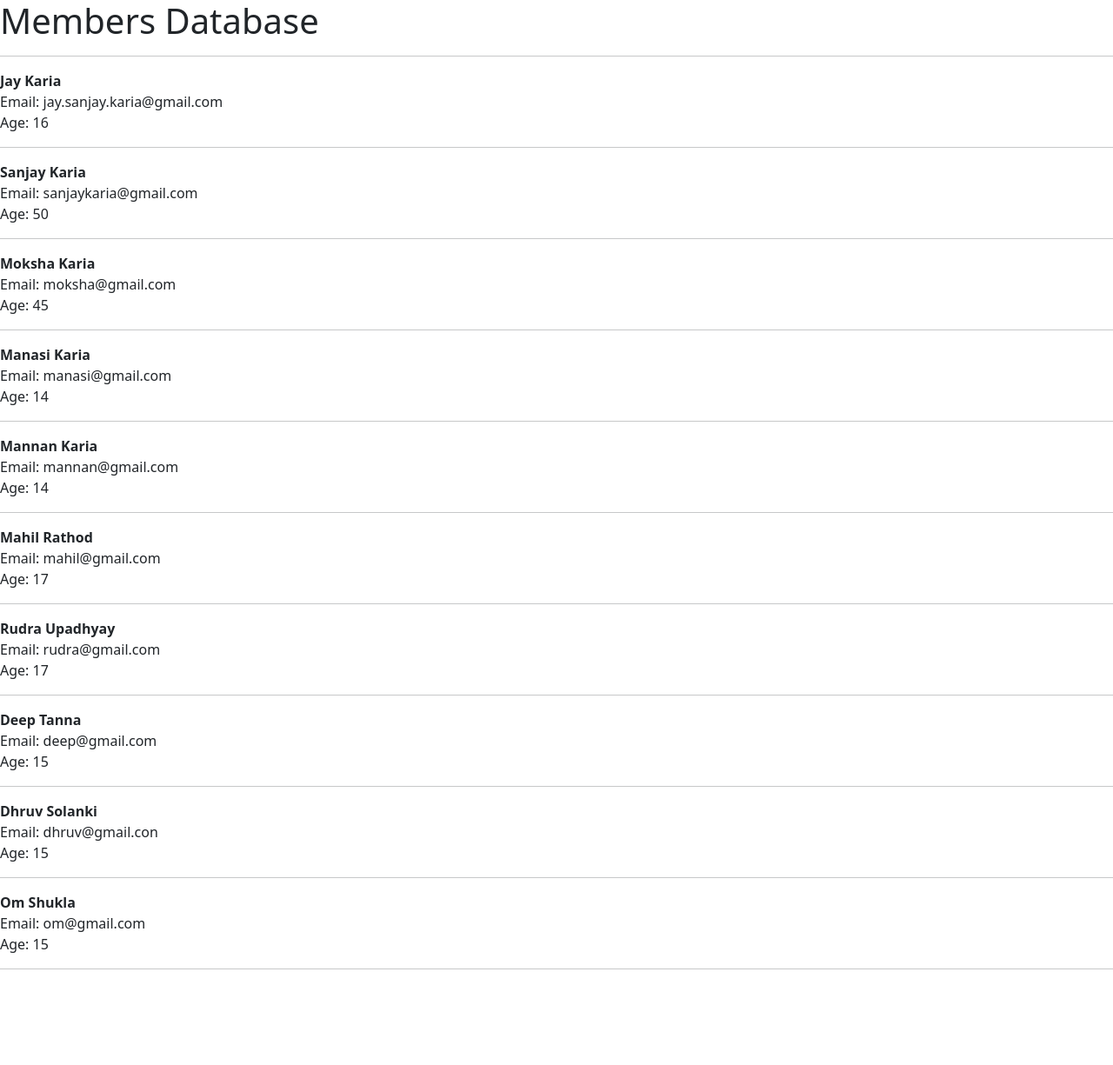
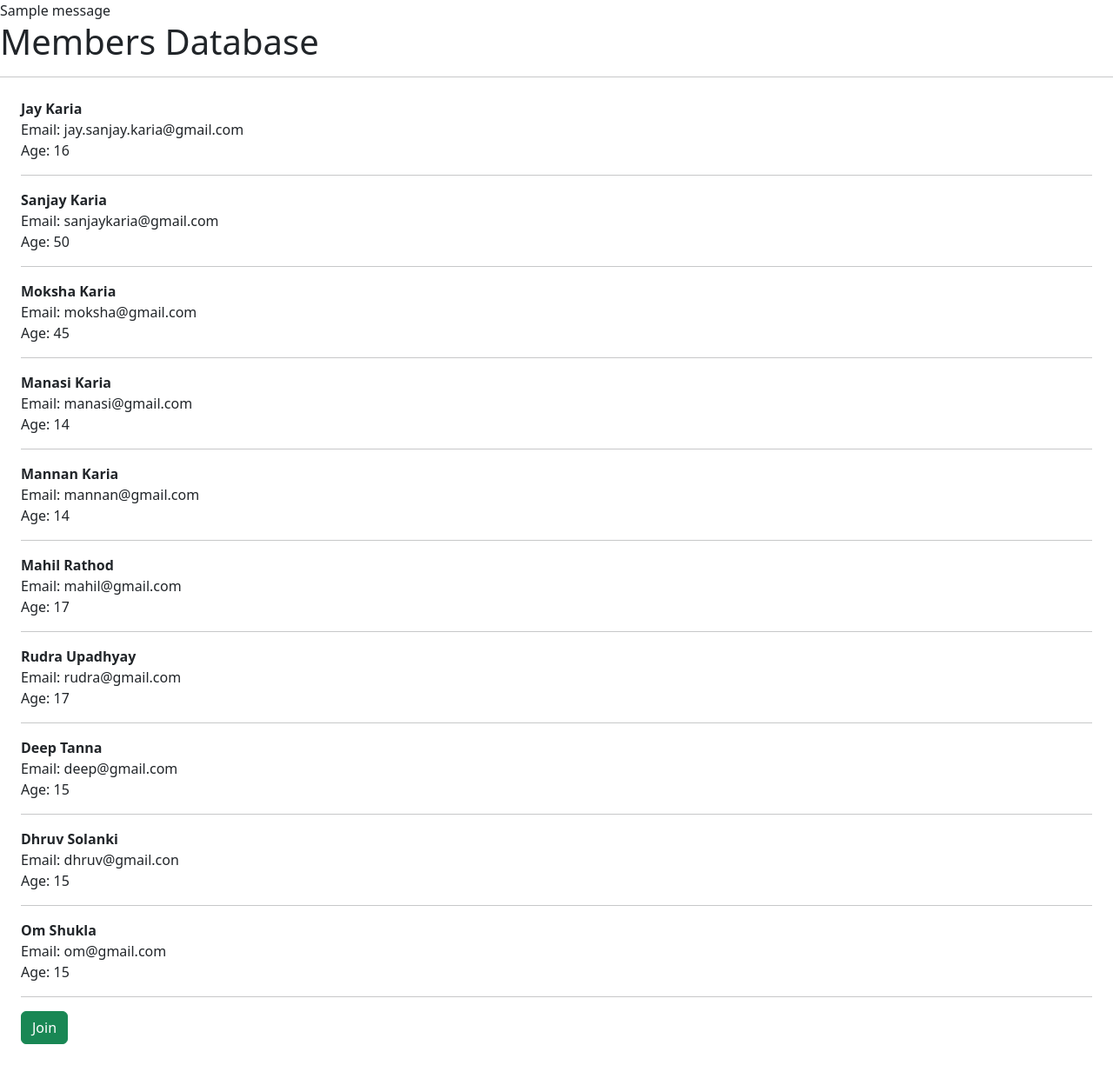
Before and after one commit to Jay-Karia/Django, a Django app: page / in a window 1280 px wide. Shown: the whole page at 87% size. Before the commit the page ends 1115 px from the top, so only its background shows below. Run offline with Django 4.2, Linux system fonts and the light colour scheme; data comes from the database, SQL or seed files in the repository; both versions use the stored data as it was after the commit; one stand-in notice (Sample message) is shown.

Commit message:
done (6/6)

```diff
--- a/djangoDB/website/templates/base.html
+++ b/djangoDB/website/templates/base.html
@@ -3,11 +3,28 @@
     <head>
         <meta charset="utf-8">
         <meta name="viewport" content="width=device-width, initial-scale=1">
-    <link href="https://cdn.jsdelivr.net/npm/bootstrap@5.3.1/dist/css/bootstrap.min.css" rel="stylesheet" integrity="sha384-4bw+/aepP/YC94hEpVNVgiZdgIC5+VKNBQNGCHeKRQN+PtmoHDEXuppvnDJzQIu9" crossorigin="anonymous">
+        <link href="https://cdn.jsdelivr.net/npm/bootstrap@5.3.1/dist/css/bootstrap.min.css" rel="stylesheet"
+              integrity="sha384-4bw+/aepP/YC94hEpVNVgiZdgIC5+VKNBQNGCHeKRQN+PtmoHDEXuppvnDJzQIu9" crossorigin="anonymous">
     </head>
     <body>
+        <div>
+            {% if messages %}
+                {% for message in messages %}
+<!--                    <div style=`background-color:${status};color:white`>-->
+                        {{ message }}
+<!--                    </div>-->
+                {% endfor %}
+            {% endif %}
+
+        </div>
+
+        <div>
             {% block content %}
             {% endblock %}
-    <script src="https://cdn.jsdelivr.net/npm/bootstrap@5.3.1/dist/js/bootstrap.bundle.min.js" integrity="sha384-HwwvtgBNo3bZJJLYd8oVXjrBZt8cqVSpeBNS5n7C8IVInixGAoxmnlMuBnhbgrkm" crossorigin="anonymous"></script>
+        </div>
+
+        <script src="https://cdn.jsdelivr.net/npm/bootstrap@5.3.1/dist/js/bootstrap.bundle.min.js"
+                integrity="sha384-HwwvtgBNo3bZJJLYd8oVXjrBZt8cqVSpeBNS5n7C8IVInixGAoxmnlMuBnhbgrkm"
+                crossorigin="anonymous"></script>
     </body>
 </html>
--- a/djangoDB/website/templates/home.html
+++ b/djangoDB/website/templates/home.html
@@ -5,6 +5,7 @@
 <h1>Members Database</h1>
 
 <hr>
+<div class="m-4">
     {% for item in members %}
     <p>
         <strong>{{item.fname}} {{item.lname}}</strong></br>
@@ -14,4 +15,7 @@
     <hr>
     {% endfor %}
 
+    <a href="/join" class="btn btn-success" role="button">Join</a>
+</div>
+
 {% endblock %}
--- a/djangoDB/website/views.py
+++ b/djangoDB/website/views.py
@@ -1,6 +1,7 @@
-from django.shortcuts import render
+from django.shortcuts import render, redirect
 from .models import Member
 from .forms import MemberForm
+from django.contrib import messages
 
 # Create your views here.
 def home(request):
@@ -16,5 +17,12 @@ def join(request):
         form = MemberForm(request.POST or None)
         if form.is_valid():
             form.save()
-        return render(request, "join.html")
+        else:
+            messages.error(request, "There was error submitting your form")
+            context = {
+                "status": "error"
+            }
+            return redirect("/join", context)
+        messages.success(request, "Member successfully joined!!")
+        return redirect("/")
     return render(request, "join.html")
```
Also changed, not shown: djangoDB/db.sqlite3. Lines whose indentation alone changed are shown as unchanged.
